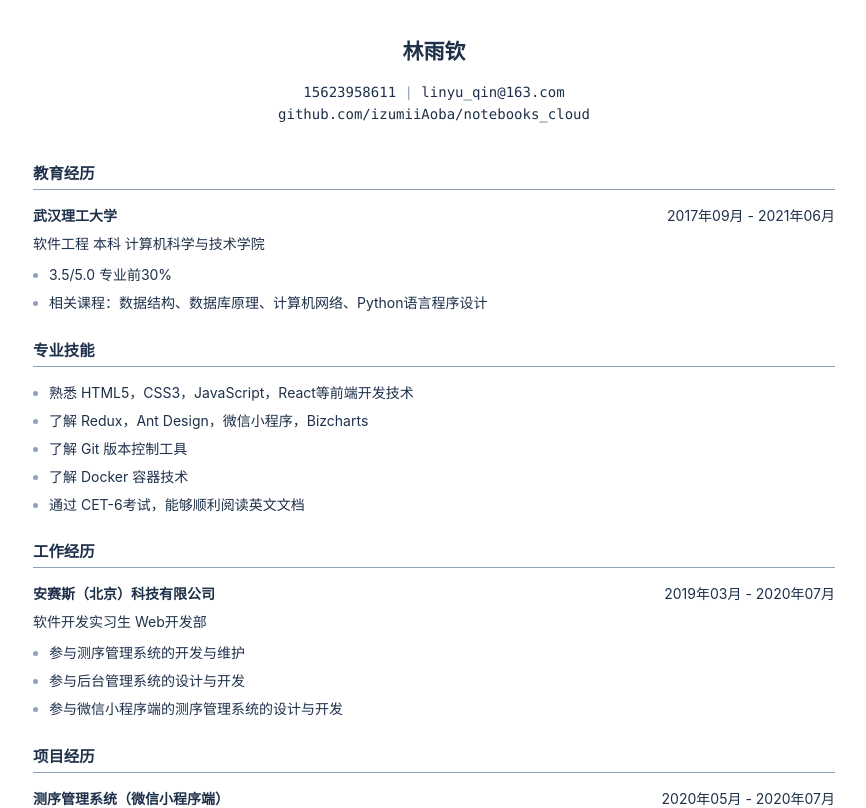
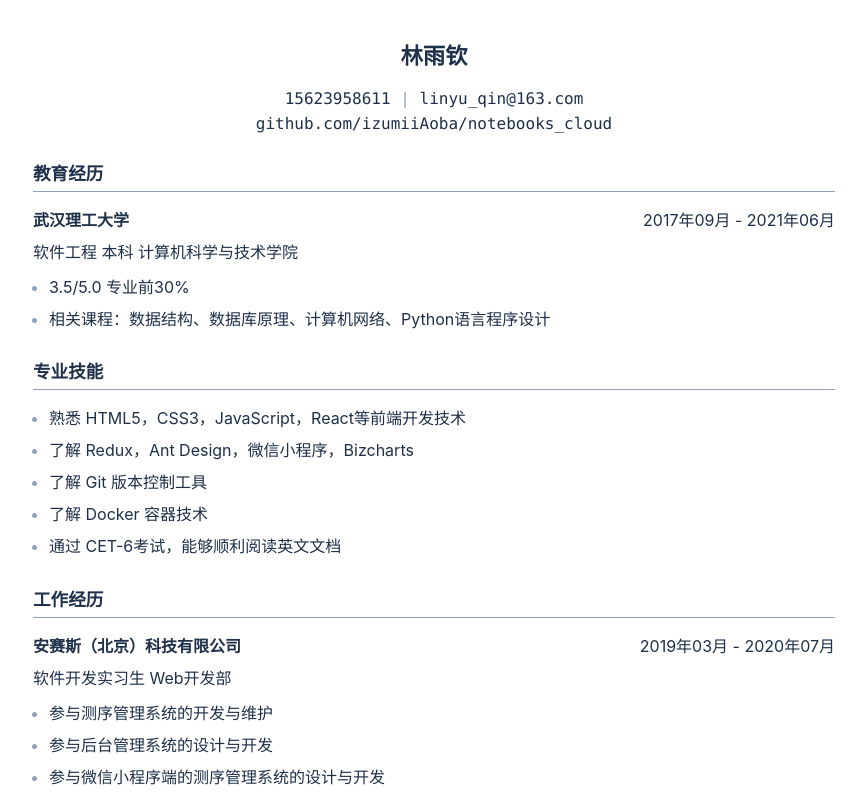
Before and after one commit to 1zumii/cv, a React app: page / in a window 1280 px wide. Shown: the top 808 px of the page, without its empty margins (206-1072 px from the left). Built offline with nearby package versions, Linux system fonts and the light colour scheme.

Commit message:
🌟 feat: 使用 rem 替换 font-size、line-height

```diff
--- a/src/components/experience/style.less
+++ b/src/components/experience/style.less
@@ -1,6 +1,6 @@
 .experience {
   position: relative;
-  line-height: 28px;
+  line-height: 2rem;
 
   & > .experience-name {
     font-weight: 600;
--- a/src/section/personal-profile/index.tsx
+++ b/src/section/personal-profile/index.tsx
@@ -4,7 +4,7 @@ import './style.less';
 
 const PersonalProfile: FC = () => (
   <div className="personal-profile">
-    <h2 className="name">{info.name}</h2>
+    <h2 className="name" style={{ fontSize: '1.4rem' }}>{info.name}</h2>
     <div className="contacts">
       <span>{info.phoneNumber}</span>
       <span style={{ color: 'var(--assist-color-txt-2)' }}>&nbsp;|&nbsp;</span>
--- a/src/section/personal-profile/style.less
+++ b/src/section/personal-profile/style.less
@@ -2,8 +2,7 @@
 
 .personal-profile {
   text-align: center;
-  line-height: 22px;
-  padding-bottom: 16px;
+  line-height: 1.57rem;
 
   .contacts {
     font-family: @font-family-monospace;
--- a/src/style/index.less
+++ b/src/style/index.less
@@ -11,7 +11,7 @@
 @font-family-monospace: Consolas, Monaco, SFMono-Regular, SF Mono, Menlo, monospace;
 
 html {
-  font-size: 14px;
+  font-size: 16px;
   color: var(--assist-color-txt-1);
 }
 
```
